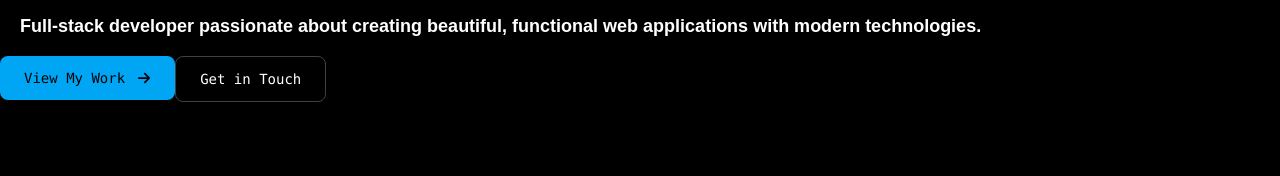
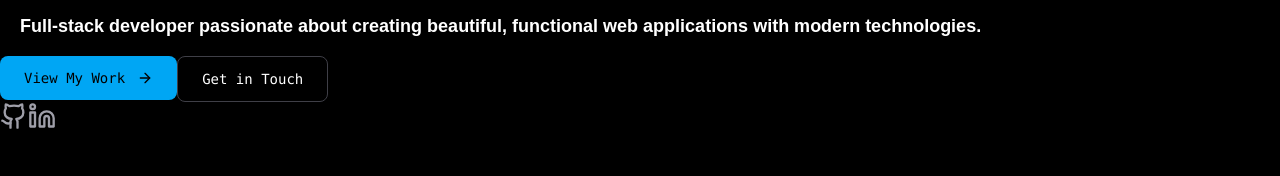
Before and after one commit to KevinLai02/portfolio, a Next.js app: page / in a window 1280 px wide. Shown: the part 124-300 px from the top of the page. Built offline with nearby package versions, Linux system fonts and the light colour scheme.

Commit message:
lobby button feature

```diff
--- a/package.json
+++ b/package.json
@@ -11,6 +11,7 @@
   "dependencies": {
     "class-variance-authority": "^0.7.1",
     "clsx": "^2.1.1",
+    "lucide-react": "^0.554.0",
     "next": "16.0.3",
     "react": "19.2.0",
     "react-dom": "19.2.0",
--- a/src/components/Lobby/Lobby.tsx
+++ b/src/components/Lobby/Lobby.tsx
@@ -1,7 +1,7 @@
 import Subtitle from "./components/Subtitle/Subtitle";
 import Title from "./components/Title/Title";
 import { Button } from "../Button/Button";
-import { FaArrowRight } from "react-icons/fa6";
+import { ArrowRight, Github, Linkedin } from "lucide-react";
 
 const Lobby = () => {
 	return (
@@ -11,11 +11,19 @@ const Lobby = () => {
 			<div className="flex">
 				<a href="#project">
 					<Button className="flex items-center justify-center">
-						View My Work <FaArrowRight className="ml-3" />{" "}
+						View My Work <ArrowRight className="ml-3 h-4 w-4" />{" "}
 					</Button>
 				</a>
 				<a href="#contact">
 					<Button variant="secondary">Get in Touch</Button>
+				</a>
+			</div>
+			<div className="flex">
+				<a href="https://github.com/KevinLai02">
+					<Github className="h-7 w-7 text-zinc-400 hover:text-zinc-100" />
+				</a>
+				<a href="https://www.linkedin.com/in/hong-yu-lai-615769327/">
+					<Linkedin className="h-7 w-7 text-zinc-400 hover:text-zinc-100" />
 				</a>
 			</div>
 		</div>
```
Also changed, not shown: 1 other file (tests, documents, lock files or other folders).
